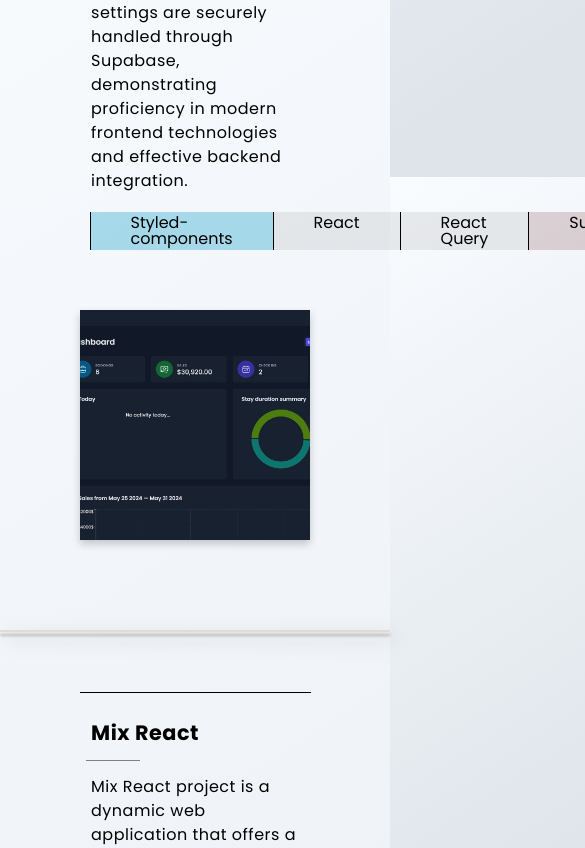
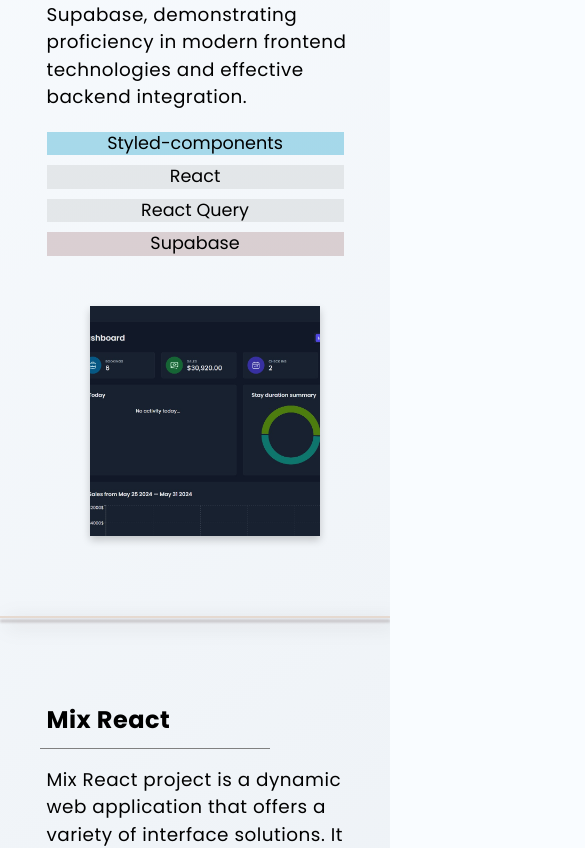
Before and after one commit to Safkiar/Safkiar, a website: page Projects.html in a window 390 px wide. Shown: the part 667-1515 px from the top of the page, 585 px wide, since content can reach past the window. Drawn offline with Linux system fonts and the light colour scheme; a web font is replaced by a local one.

Commit message:
mobile version for projects

```diff
--- a/CSS/projects.css
+++ b/CSS/projects.css
@@ -11,8 +11,6 @@
   padding-top: 20px;
 }
 
-
-
 .portfolio {
   width: 76%;
   border: var(--bg);
@@ -20,7 +18,6 @@
 }
 
 .portfolio-container {
-
   height: auto;
   width: 100%;
   display: flex;
@@ -76,34 +73,28 @@
   height: 90%;
   display: flex;
   flex-direction: column;
-
-
 }
 
 .portfolio__technology {
   height: 80%;
+  width: 34%;
   display: flex;
   margin-left: 5%;
   justify-content: flex-start;
-  font-size: 1.2rem;
-
+  font-size: 1.1rem;
+  flex-direction: column;
+  text-align: center;
 }
 
 .portfolio__technology p {
-  margin-bottom: 20px;
+  margin-bottom: 12px;
   border: var(--bg);
   background-color: rgba(0, 0, 0, 0.071);
-  border-left: black 1px solid;
   padding: 3px 40px;
-
-}
-
-.portfolio__technology p:last-child {
-  border-right: black 1px solid;
 }
 
 .hr-div {
-  width: 23%;
+  width: 230px;
   border-bottom: 1px solid grey;
   display: flex;
   margin-top: 1px;
@@ -114,7 +105,7 @@
 .text--heading {
   min-height: 20%;
   display: flex;
-  justify-content:flex-start;
+  justify-content: flex-start;
   padding-left: 5%;
   align-items: center;
   font-size: 1.5rem;
@@ -130,14 +121,14 @@
   font-size: 1.15rem;
   padding: 2%;
   margin-top: 10px;
-  margin-bottom:14px;
+  margin-bottom: 14px;
   margin-left: 3%;
   letter-spacing: 0.5px;
   line-height: 150%;
   border: var(--bg);
   border-radius: 3%;
   height: 70%;
-  overflow: auto;   /* Scrollbars appear only when needed */
+  overflow: auto; /* Scrollbars appear only when needed */
   overflow-x: hidden; /* Disable horizontal scrollbar */
 }
 
@@ -145,10 +136,9 @@
   margin: 60px 0;
   width: 100%;
   box-shadow: 0 4px 3px rgba(37, 6, 6, 0.274),
-  6px 6px 20px rgba(37, 3, 3, 0.379);
+    6px 6px 20px rgba(37, 3, 3, 0.379);
   border: #e2d1c3c0 1px solid;
 }
-
 
 .portfolio__technology .yell {
   background-color: rgba(9, 153, 197, 0.329);
@@ -158,41 +148,25 @@
   background-color: rgba(100, 19, 19, 0.178);
 }
 
-@media (max-width: 1450px) {
-  .portfolio__photo {
-    min-width: 150px;
-    width: 150px;
-    height: 150px;
-    margin-right: 5px;
-  }
-
-  .portfolio__text {
-    width: 70%;
-  }
-  .portfolio__photo img {
-    width: 150px;
-    height: 150px;
-
-  }
-  .text--heading {
-    font-size: 1.3rem;
-  }
-  .text--paragraph {
-    font-size: 1rem;
-  }
-
+@media (max-width: 1600px) {
   .portfolio {
-    width: 80%;'
-  }
-
-  .portfolio__technology p {
-    font-size: 1rem;
-  }
-  .portfolio__technology {
-    margin-left: 10px;
+    width: 86%;
   }
 }
 
+@media (max-width: 1400px) {
+  .portfolio__technology {
+    width: 100%;
+  }
+  .portfolio {
+    width: 90%;
+  }
+}
+@media (max-width: 1400px) {
+  .portfolio__photo {
+    margin-right: 20px;
+  }
+}
 @media (max-width: 900px) {
   .portfolio-container {
     display: flex;
@@ -204,23 +178,24 @@
   .portfolio__photo {
     order: 2;
     min-width: 300px;
-    width: 300px;
+    /* width: 650px; */
+    width: 90%;
     height: 300px;
-    margin-top: 30px;
-    margin-bottom: 30px;
+    margin-top: 20px;
+    margin-bottom: 20px;
+    margin-left: 20px;
   }
   .portfolio__photo img {
-    width: 300px;
+    /* width: 650px; */
+    width: 100%;
     height: 300px;
   }
   .portfolio__text {
     order: 1;
     padding-top: 20px;
-    border-top: 1px solid black;
   }
   .portfolio__technology {
-    order: 3;
-    width: 100%;
+    width: 90%;
     margin-bottom: 20px;
   }
   .portfolio__technology p {
@@ -228,9 +203,7 @@
   }
 }
 
-
 @media (max-width: 550px) {
-
   .portfolio {
     width: 100%;
   }
@@ -250,13 +223,11 @@
     width: 230px;
     height: 230px;
     margin-right: 0;
-
   }
   .portfolio__photo img {
     width: 230px;
     height: 230px;
   }
-
 }
 
 @media (max-width: 300px) {
@@ -264,11 +235,9 @@
     min-width: 180px;
     width: 180px;
     height: 180px;
-
   }
   .portfolio__photo img {
     width: 180px;
     height: 180px;
   }
-
 }
```
